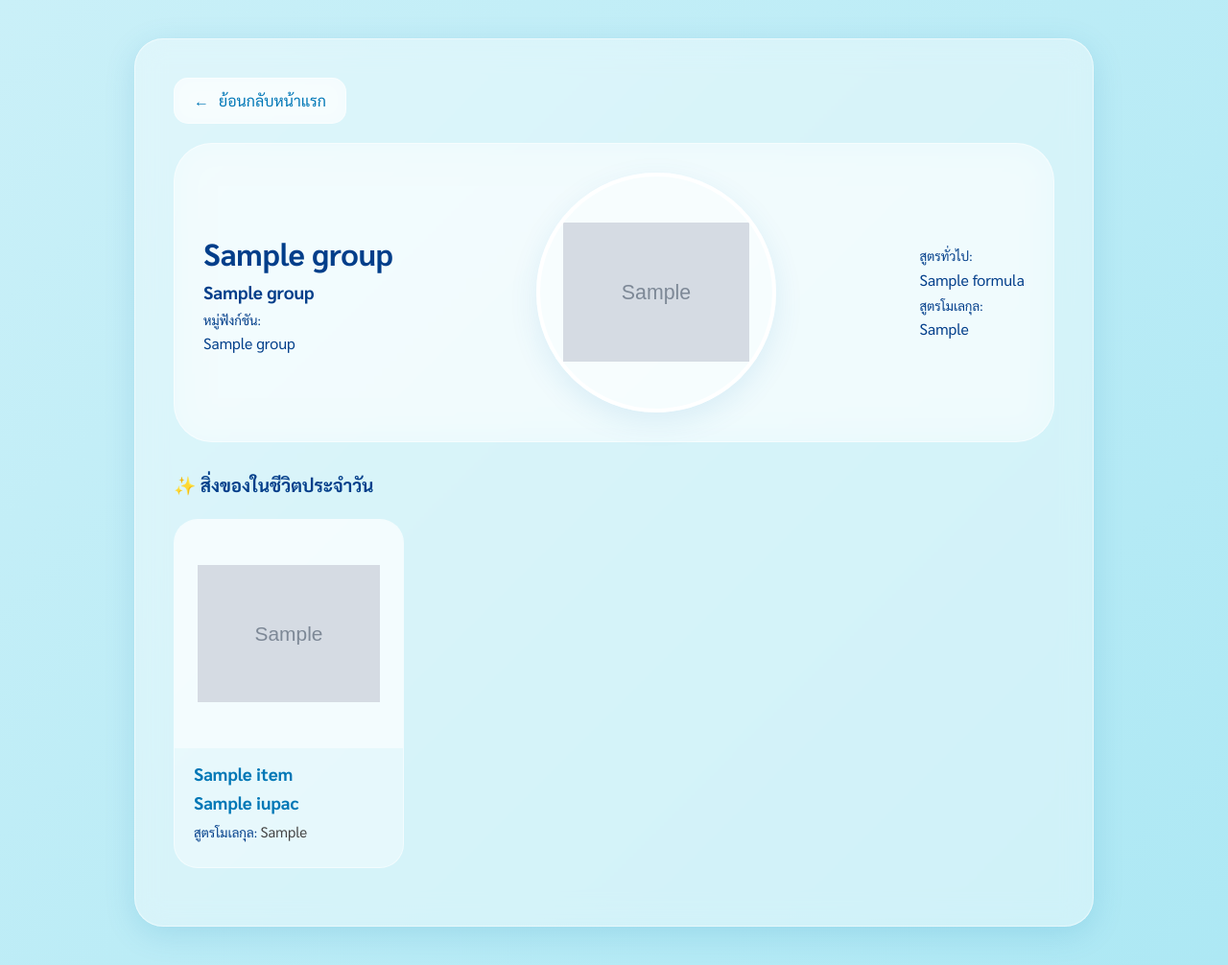
After one commit to PhitchakornJalas/organic-chem-app, a Flask app: template app/templates/details.html in a window 1280 px wide. The commit adds this page. Shown: the whole page at 96% size. Run offline with Flask 3, Linux system fonts and the light colour scheme; the template is opened without the code that fills it: most values are stand-ins (such as "Sample title", 1, 10 or a date in 2020); grey boxes marked "Sample" are stand-in pictures.

Commit message:
add detail.html and split file css
unsuccess sytle detail but structure is ok

```diff
--- a/app/main.py
+++ b/app/main.py
@@ -29,6 +29,24 @@ def index():
 
     return render_template('index.html', functional_groups=functional_groups)
 
+@app.route('/details/<group_name>')
+def details(group_name):
+    with driver.session() as session:
+        query = """
+        MATCH (f:FunctionalGroup {name_en: $name})
+        OPTIONAL MATCH (i:Items)-[:FUNCTIONALGROUP_IS]->(f)
+        RETURN f, collect(i) AS examples
+        """
+        result = session.run(query, name=group_name).single()
+
+        if not result:
+            return "ไม่พบข้อมูล", 404
+
+        group_data = result['f']
+        examples = result['examples']
+
+    return render_template('details.html', group=group_data, examples=examples)
+
 if __name__ == '__main__':
     # host='0.0.0.0' สำคัญมากเพื่อให้เข้าถึงจากนอก Container ได้
     app.run(host='0.0.0.0', port=5000, debug=True)
--- /dev/null
+++ b/app/static/css/details.css
@@ -0,0 +1,152 @@
+/* Main Info Section */
+.main-info-card {
+    background: var(--glass-bg);
+    backdrop-filter: blur(20px);
+    border-radius: 40px;
+    border: 1px solid var(--glass-border);
+    padding: 30px;
+    margin-bottom: 30px;
+}
+
+.detail-header-content {
+    display: flex;
+    justify-content: space-between;
+    align-items: center;
+    gap: 20px;
+}
+
+.info-center { flex: 1.5; display: flex; justify-content: center; }
+
+/* Circle & Animation */
+/* --- วงกลมรูปตรงกลาง (กลับมาใช้แบบ Hover Animation) --- */
+.main-structure-circle {
+    width: 250px;
+    height: 250px;
+    background: rgba(255, 255, 255, 0.4);
+    border-radius: 50%;
+    display: flex;
+    justify-content: center;
+    align-items: center;
+    border: 4px solid #ffffff;
+    box-shadow: 0 10px 30px rgba(0, 119, 182, 0.1);
+
+    /* เอา Animation float ออก เพื่อให้อยู่นิ่งๆ */
+    /* ตั้งค่า Transition ให้ตอนขยับดูนุ่มนวล */
+    transition: transform 0.5s cubic-bezier(0.175, 0.885, 0.32, 1.275), box-shadow 0.5s ease;
+
+    overflow: hidden;
+}
+
+/* --- เอฟเฟกต์ตอนเอาเมาส์วาง (Hover) --- */
+.main-structure-circle:hover {
+    /* ขยายขึ้นเล็กน้อย หมุน 5 องศา และยกตัวขึ้น (translateY) */
+    transform: scale(1.08) rotate(5deg) translateY(-10px);
+
+    /* เพิ่มเงาให้ดูเหมือนลอยเด่นขึ้นมา */
+    box-shadow: 0 20px 40px rgba(0, 119, 182, 0.2);
+}
+
+.main-structure-circle img {
+    max-width: 80%;
+    max-height: 80%;
+    object-fit: contain;
+    /* เพิ่ม transition ให้รูปข้างในขยับตามนิ่มๆ */
+    transition: transform 0.5s ease;
+}
+
+/* แถม: เมื่อ hover แล้วให้รูปข้างในขยายอีกนิด */
+.main-structure-circle:hover img {
+    transform: scale(1.1);
+}
+
+/* Slider Section */
+.example-slider-container {
+    width: 100%;
+    overflow-x: auto;
+    padding: 20px 0;
+}
+
+.example-slider-track { display: flex; gap: 20px; }
+
+/* --- ตัวการ์ดสิ่งของ (Example Card) --- */
+.example-card {
+    flex: 0 0 240px;
+    background: var(--glass-bg);
+    border-radius: 25px;
+    border: 1px solid var(--glass-border);
+    overflow: hidden;
+
+    /* คงโครงสร้างเดิมของคุณไว้ */
+    display: flex;
+    flex-direction: column;
+
+    /* ปรับ transition ให้เด้งนุ่มขึ้น (0.4 วินาที พร้อมจังหวะเด้ง) */
+    transition: all 0.4s cubic-bezier(0.175, 0.885, 0.32, 1.275);
+    cursor: pointer;
+}
+
+/* --- เอฟเฟกต์ตอน Hover ให้เด้งขึ้นอย่างเดียว --- */
+.example-card:hover {
+    /* ยกตัวขึ้นไปด้านบน 15px */
+    transform: translateY(-15px);
+
+    /* เพิ่มเงาจางๆ ให้ดูเหมือนลอยขึ้นจริงๆ */
+    box-shadow: 0 15px 35px rgba(0, 119, 182, 0.15);
+
+    /* ปรับขอบให้ชัดขึ้นนิดหน่อยตอนเด้ง */
+    border-color: rgba(255, 255, 255, 0.8);
+}
+
+/* ส่วนรูปภาพ (คงเดิม) */
+.card-img-box {
+    width: 100%;
+    aspect-ratio: 1/1;
+    background: rgba(255, 255, 255, 0.5);
+    display: flex;
+    justify-content: center;
+    align-items: center;
+}
+
+.card-img-box img {
+    max-width: 80%;
+    max-height: 80%;
+    object-fit: contain;
+}
+
+/* --- ส่วนเนื้อหาตัวอักษรภายในการ์ด --- */
+.card-content {
+    padding: 15px 20px 25px 20px; /* บน ขวา ล่าง ซ้าย */
+    display: flex;
+    flex-direction: column;
+    gap: 8px; /* ระยะห่างระหว่าง ชื่อสูตร และคำอธิบาย */
+}
+
+.item-title {
+    margin: 0;
+    font-size: 1.15rem;
+    font-weight: bold;
+    color: var(--primary-color);
+    line-height: 1.2;
+}
+
+.item-formula {
+    font-size: 0.95rem;
+    color: #444;
+    /* เว้นระยะให้สูตรเคมีหน่อย */
+    margin: 5px 0;
+}
+
+.item-usage {
+    font-size: 0.85rem;
+    color: #666;
+    line-height: 1.4;
+    /* จำกัดบรรทัดถ้าข้อความยาวเกินไป (Optional) */
+    display: -webkit-box;
+    -webkit-line-clamp: 2;
+    -webkit-box-orient: vertical;
+    overflow: hidden;
+}
+
+@media (max-width: 768px) {
+    .detail-header-content { flex-direction: column; text-align: center; }
+}
--- a/app/static/css/style.css
+++ b/app/static/css/style.css
@@ -1,15 +1,14 @@
 /* -----------------------------------------------------------
-   Global Styles - Light Blue Glassmorphism Theme
+   Global Styles & Variables
    ----------------------------------------------------------- */
-
 :root {
-    --primary-color: #0077b6; /* สีฟ้าเข้มสำหรับหัวข้อ */
-    --accent-color: #00b4d8;  /* สีฟ้าสว่างสำหรับเน้นจุดสำคัญ */
-    --text-color: #023e8a;    /* สีน้ำเงินเข้มสำหรับตัวอักษร */
-    --glass-bg: rgba(255, 255, 255, 0.4); /* แผงกระจกขาวโปร่งแสง */
+    --primary-color: #0077b6;
+    --accent-color: #00b4d8;
+    --text-color: #023e8a;
+    --glass-bg: rgba(255, 255, 255, 0.4);
     --glass-border: rgba(255, 255, 255, 0.5);
-    --glass-shadow: 0 8px 32px 0 rgba(0, 119, 182, 0.15); /* เงาสีฟ้าจางๆ */
-    --body-bg: linear-gradient(135deg, #caf0f8 0%, #ade8f4 100%); /* พื้นหลังไล่เฉดสีฟ้าอ่อน */
+    --glass-shadow: 0 8px 32px 0 rgba(0, 119, 182, 0.15);
+    --body-bg: linear-gradient(135deg, #caf0f8 0%, #ade8f4 100%);
     --body-font: 'Sarabun', sans-serif;
 }
 
@@ -31,10 +30,6 @@ body {
     min-height: 100vh;
 }
 
-/* -----------------------------------------------------------
-   Layout - App Wrapper
-   ----------------------------------------------------------- */
-
 .app-wrapper {
     background: var(--glass-bg);
     backdrop-filter: blur(15px);
@@ -48,23 +43,12 @@ body {
     margin: 20px;
 }
 
-/* -----------------------------------------------------------
-   UI Elements
-   ----------------------------------------------------------- */
-
-.card {
-    background: rgba(255, 255, 255, 0.7);
-    border-radius: 20px;
-    border: 1px solid rgba(255, 255, 255, 0.3);
-    padding: 25px;
-    box-shadow: 0 4px 15px 0 rgba(0, 119, 182, 0.1);
-    margin-bottom: 20px;
-    transition: all 0.3s ease;
-}
-
-.card:hover {
-    transform: scale(1.02);
-    box-shadow: 0 10px 30px 0 rgba(0, 119, 182, 0.2);
+/* Shared UI Components */
+.formula-render sub {
+    font-size: 0.7em;
+    vertical-align: sub;
+    line-height: 0;
+    color: #ffffff;
 }
 
 .btn-primary {
@@ -81,141 +65,37 @@ body {
     transition: all 0.3s ease;
 }
 
-.btn-primary:hover {
-    box-shadow: 0 6px 20px rgba(72, 202, 228, 0.6);
-    filter: brightness(1.1);
+/* Common Navigation Elements */
+.navigation-area {
+    margin-bottom: 20px;
+    display: flex;
+    align-items: center;
 }
 
-/* Container ของช่องค้นหา */
-.search-container {
-    max-width: 600px;
-    margin: 0 auto;
-    padding: 15px !important; /* ลด padding ลงนิดหน่อยสำหรับมือถือ */
-    background: rgba(255, 255, 255, 0.8);
+.btn-back {
+    display: inline-flex;
+    align-items: center;
+    gap: 10px;
+    padding: 10px 20px;
+    background: rgba(255, 255, 255, 0.6);
+    backdrop-filter: blur(10px);
+    border: 1px solid var(--glass-border);
+    border-radius: 15px;
+    color: var(--primary-color);
+    text-decoration: none;
+    font-weight: 500;
+    transition: all 0.3s ease;
 }
 
-/* จัดเลย์เอาต์ภายใน Form */
-.search-form {
-    display: flex;
-    align-items: center;
-    gap: 10px; /* ระยะห่างระหว่างช่องพิมพ์กับปุ่ม */
-    width: 100%;
+.btn-back:hover {
+    background: var(--primary-color);
+    color: white;
+    transform: translateX(-5px);
 }
 
-/* ปรับช่อง Input ให้ยืดเต็มพื้นที่ที่เหลือ */
-.search-input {
-    flex: 1; /* สำคัญ: ทำให้ช่อง input ยาวที่สุดเท่าที่จะทำได้โดยไม่เบียดปุ่ม */
-    min-width: 0; /* ป้องกัน input ดันปุ่มหลุดจอ */
-    border-radius: 50px;
-    border: 2px solid #90e0ef;
-    padding: 12px 20px;
-    outline: none;
-}
-
-/* ปรับแต่งปุ่มค้นหาให้สวยและคงที่ */
-.btn-search {
-    background: linear-gradient(135deg, #48cae4, #0077b6);
-    color: white;
-    border: none;
-    padding: 12px 25px;
-    border-radius: 50px;
-    font-weight: bold;
-    cursor: pointer;
-    white-space: nowrap; /* ป้องกันตัวอักษร "ค้นหา" ตัดบรรทัด */
-    box-shadow: 0 4px 15px rgba(0, 119, 182, 0.2);
-    transition: all 0.3s;
-}
-
-/* สำหรับหน้าจอมือถือที่แคบมากๆ (ไม่เกิน 480px) */
-@media (max-width: 480px) {
-    .search-form {
-        flex-direction: column; /* เปลี่ยนจากเรียงแถวเป็นเรียงบนล่าง */
-        border-radius: 20px;
-    }
-    .btn-search {
-        width: 100%; /* ปุ่มยาวเต็มจอในมือถือ */
-    }
-    .search-input {
-        width: 100%;
+/* ปรับระยะห่างปุ่มในมือถือให้เป็นมาตรฐาน */
+@media (max-width: 768px) {
+    .navigation-area {
+        justify-content: center;
     }
 }
-
-h1.title-main {
-    color: var(--primary-color);
-    text-shadow: 0 2px 4px rgba(0, 0, 0, 0.05);
-}
-
-/* Container สำหรับรวมการ์ดทั้งหมด */
-.groups-grid {
-    display: grid;
-    /* แบ่งเป็น 3 คอลัมน์บนจอใหญ่, 2 บนแท็บเล็ต, 1 บนมือถือ */
-    grid-template-columns: repeat(auto-fit, minmax(280px, 1fr));
-    gap: 25px;
-    margin-top: 2rem;
-}
-
-/* ปรับการ์ดเป็นแนวตั้ง (Vertical Card) */
-.card-vertical {
-    background: var(--glass-bg);
-    backdrop-filter: blur(15px);
-    border-radius: 25px;
-    border: 1px solid var(--glass-border);
-    overflow: hidden;
-    display: flex;
-    flex-direction: column; /* เรียงจากบนลงล่าง */
-    transition: all 0.3s ease;
-    height: 100%;
-}
-
-.card-vertical:hover {
-    transform: translateY(-10px);
-    box-shadow: var(--glass-shadow);
-}
-
-/* ส่วนรูปภาพอยู่ด้านบน */
-.card-top-image {
-    width: 100%;
-    height: 180px;
-    background: rgba(255, 255, 255, 0.4);
-    display: flex;
-    justify-content: center;
-    align-items: center;
-    padding: 15px;
-}
-
-.card-top-image img {
-    max-width: 100%;
-    max-height: 100%;
-    object-fit: contain;
-}
-
-/* ส่วนเนื้อหาอยู่ด้านล่าง */
-.card-body {
-    padding: 20px;
-    flex-grow: 1;
-    display: flex;
-    flex-direction: column;
-}
-
-.card-body h2 {
-    font-size: 1.25rem;
-    margin-bottom: 10px;
-    color: var(--primary-color);
-}
-
-.formula-tag {
-    background: var(--accent-color);
-    color: white;
-    padding: 2px 10px;
-    border-radius: 10px;
-    font-size: 0.85rem;
-    display: inline-block;
-    margin-top: 5px;
-}
-
-.formula-render sub {
-    font-size: 0.7em;
-    vertical-align: sub;
-    line-height: 0;
-    color: #ffffff;
-}
--- /dev/null
+++ b/app/templates/details.html
@@ -0,0 +1,78 @@
+<!DOCTYPE html>
+<html lang="en">
+
+<head>
+  <meta charset="UTF-8">
+  <meta name="viewport" content="width=device-width, initial-scale=1.0">
+  <title>Organic Chem Explorer</title>
+
+  <link href="https://fonts.googleapis.com/css2?family=Sarabun:wght@300;400;700&display=swap" rel="stylesheet">
+  <link rel="stylesheet" href="{{ url_for('static', filename='css/style.css') }}">
+  <link rel="stylesheet" href="{{ url_for('static', filename='css/details.css') }}">
+</head>
+
+<body>
+  <div class="app-wrapper">
+    <div class="container detail-container">
+      <div class="navigation-area">
+        <a href="{{ url_for('index') }}" class="btn-back">
+          <span class="icon">←</span> ย้อนกลับหน้าแรก
+        </a>
+      </div>
+
+      <div class="detail-card main-info-card">
+        <div class="detail-header-content">
+          <div class="info-left">
+            <h1 class="title-th">{{ group.name_th }}</h1>
+            <h3 class="title-en">{{ group.name_en }}</h3>
+            <div class="data-badge">
+              <small>หมู่ฟังก์ชัน:</small>
+              <p>{{ group.groupName }}</p>
+            </div>
+          </div>
+
+          <div class="info-center">
+            <div class="main-structure-circle">
+              <img src="{{ url_for('static', filename='images/functionalGroup/' + group.image) }}" alt="Structure">
+            </div>
+          </div>
+
+          <div class="info-right">
+            <div class="data-badge">
+              <small>สูตรทั่วไป:</small>
+              <p class="formula-render">{{ group.formula }}</p>
+            </div>
+            <div class="data-badge accent">
+              <small>สูตรโมเลกุล:</small>
+              <p class="formula-render">{{ group.molecularFormula }}</p>
+            </div>
+          </div>
+        </div>
+      </div>
+
+      <h3 class="section-title">✨ สิ่งของในชีวิตประจำวัน</h3>
+
+      <div class="example-slider-container">
+        <div class="example-slider-track">
+          {% for item in examples %}
+          <div class="example-card">
+            <div class="card-img-box">
+              <img src="{{ url_for('static', filename='images/items/' + item.image) }}" alt="{{ item.IUPAC }}">
+            </div>
+            <div class="card-content">
+              <h4 class="item-title">{{ item.name_th }}</h4>
+              <h3 class="item-title">{{ item.IUPAC }}</h3>
+              <small>สูตรโมเลกุล: <span class="formula-render item-formula">{{ item.molecularFormula }}</span></small>
+              <!-- <p class="item-usage">{{ item.usage }}</p> -->
+            </div>
+          </div>
+          {% endfor %}
+        </div>
+      </div>
+    </div>
+  </div>
+</body>
+
+<script src="{{ url_for('static', filename='js/script.js') }}"></script>
+
+</html>
```
Also changed, not shown: app/static/css/index.css (added, +100 -0 lines), app/templates/index.html (+6 -1 lines), app/static/images/items/chem.png (added).
